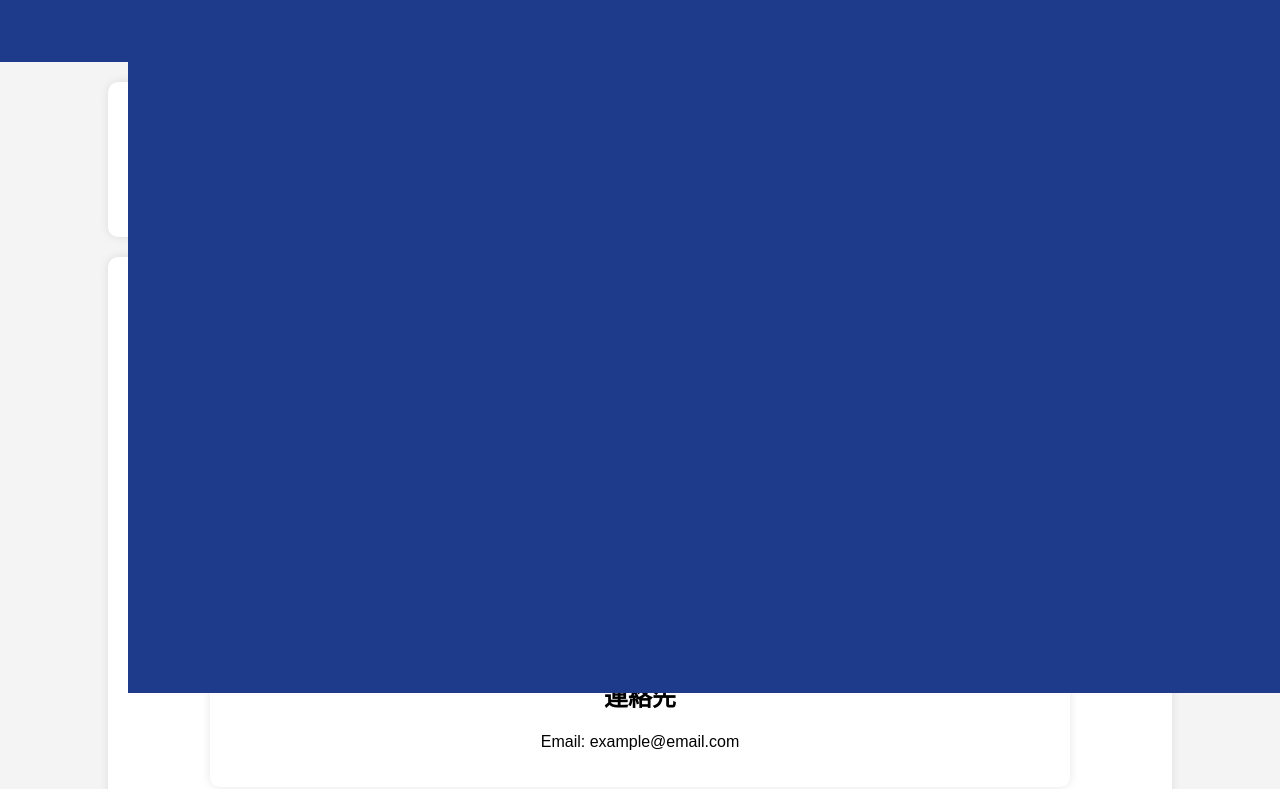
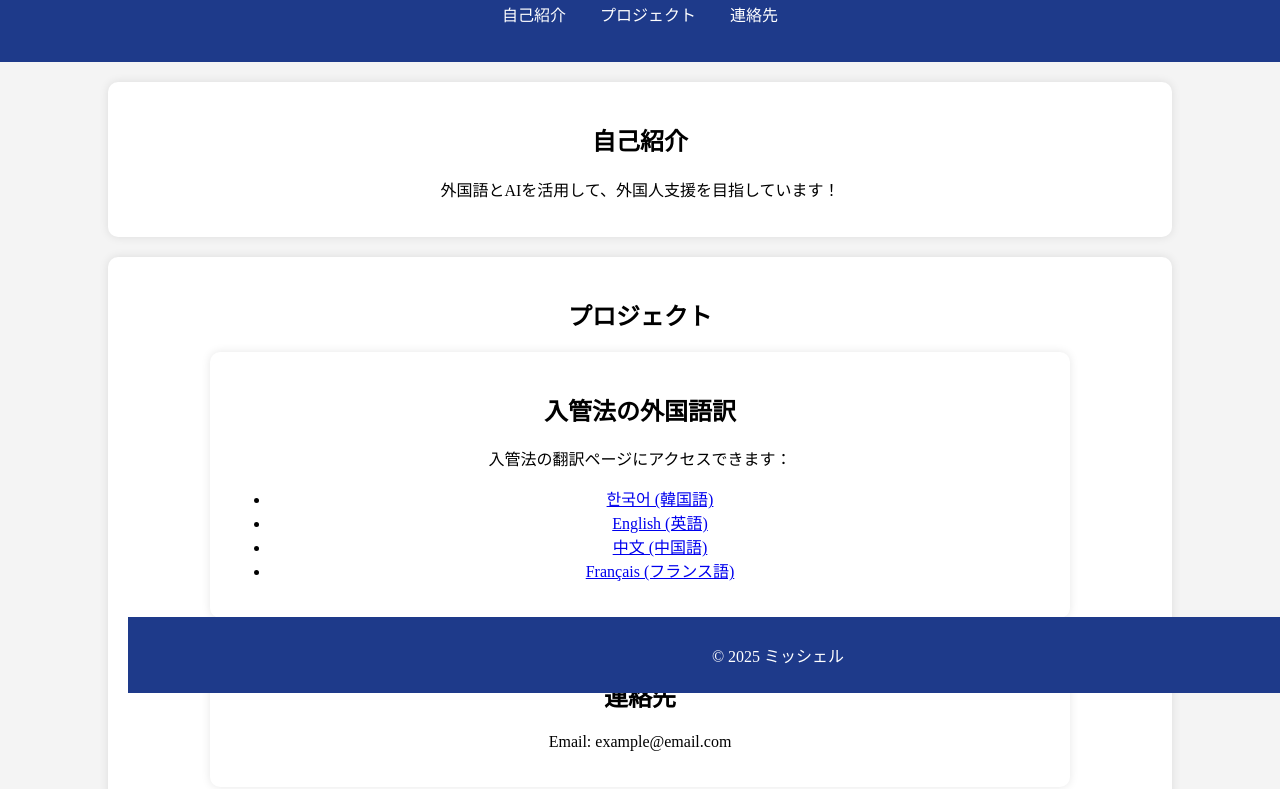
Before and after one commit to michaelisactive/portfolio, a plain HTML site: page index.html in a window 1280 px wide. Shown: the part 107-896 px from the top of the page. Drawn offline with Linux system fonts and the light colour scheme.

Commit message:
Update style.css

```diff
--- a/style.css
+++ b/style.css
@@ -1,5 +1,5 @@
 body {
-    font-family: Arial, sans-serif;
+    font-family: "Times New Roman", Times, serif;
     margin: 0;
     padding: 0;
     text-align: center;
@@ -43,7 +43,7 @@ footer {
 
 
     color: white;
-    padding: 10000px;
+    padding: 10px;
     position: fixed;
     bottom: 0;
     width: 100%;
```
